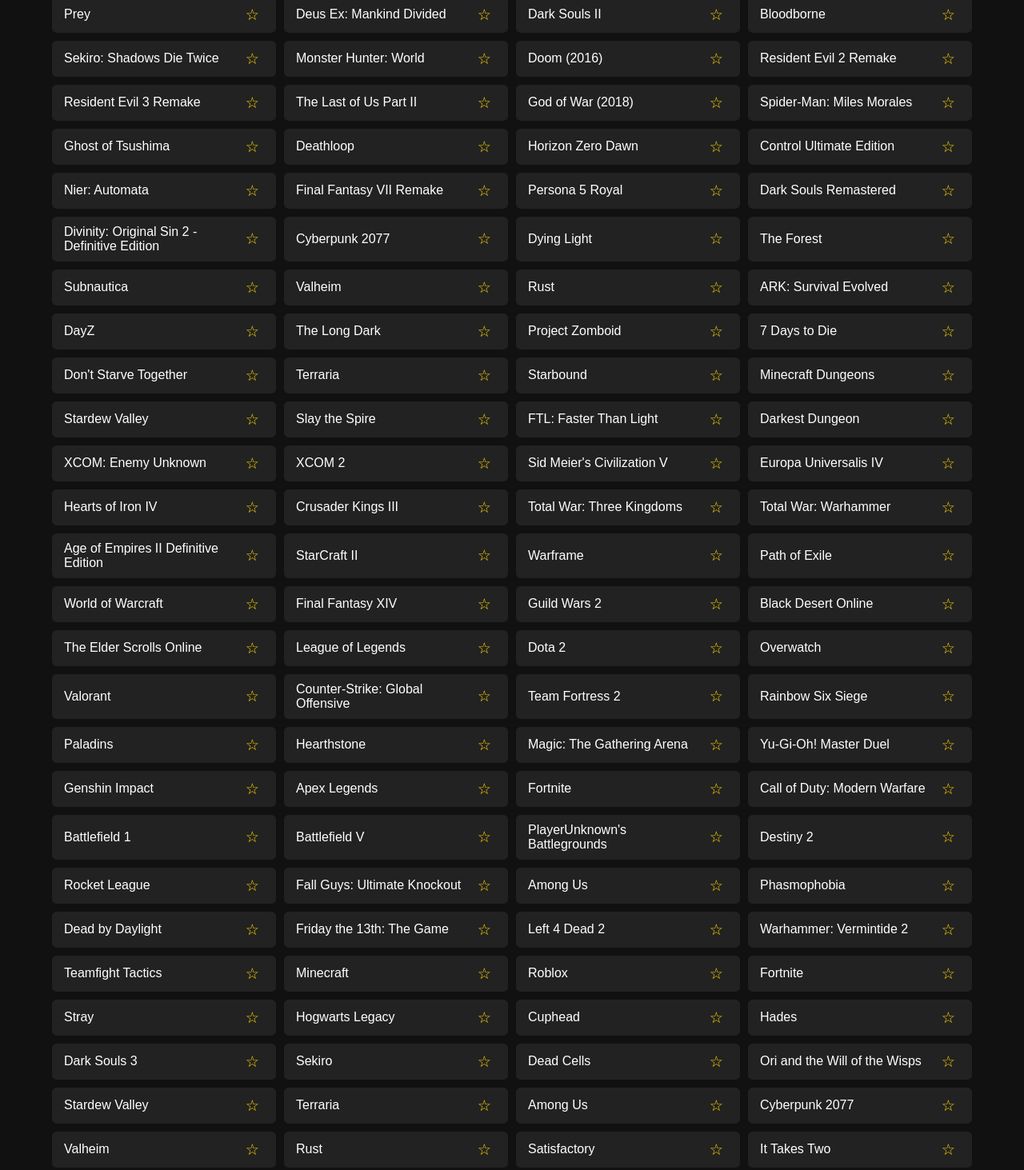
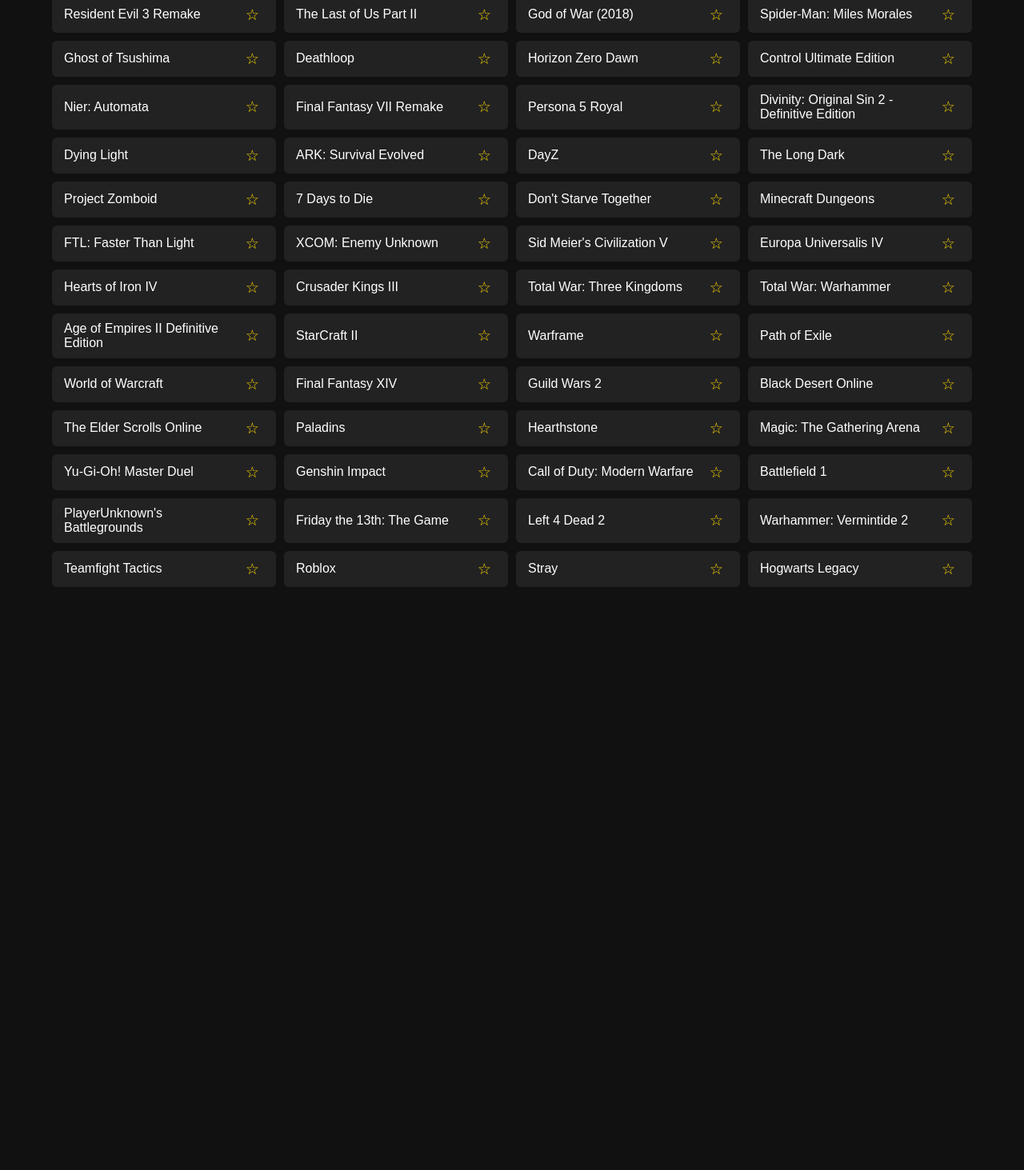
Before and after one commit to nikoo238/deals, a plain HTML site: page index.html in a window 1280 px wide. Shown: the part 2053-3516 px from the top of the page at 80% size. After the commit the page ends 2815 px from the top, so only its background shows below. Drawn offline with Linux system fonts and the light colour scheme.

Commit message:
Update index.html

```diff
--- a/index.html
+++ b/index.html
@@ -79,67 +79,27 @@ const games = [
       "Cyberpunk 2077","Valheim","Rust","Satisfactory","It Takes Two","Raft","BeamNG.drive",
       "No Man's Sky","The Forest","Sons of the Forest","Phasmophobia","Subnautica","Stardew Valley",
       "Fall Guys","FIFA 24","Forza Horizon 5","Batman: Arkham Knight","Spider-Man Remastered",
-  "God of War","Star Wars Jedi: Survivor","Lego Star Wars: The Skywalker Saga","Elden Ring",
-  "Sekiro","Hades","Hollow Knight","Terraria","Subnautica: Below Zero","Borderlands 3",
-  "Metro Exodus","DOOM Eternal","Control","Assassin's Creed Valhalla","Far Cry 6",
-  "Call of Duty: Warzone","Valorant","Apex Legends","Fortnite","Destiny 2","Among Trees",
-  "Cuphead","Divinity: Original Sin 2","Dark Souls 3","Monster Hunter World","The Outer Worlds",
-  "Ghostrunner","Watch Dogs Legion","Death Stranding","Slay the Spire","Celeste",
-  "Ori and the Will of the Wisps","Darkest Dungeon","Cities: Skylines","Noita",
-  "Factorio","Hollow Knight: Silksong","Microsoft Flight Simulator","Overwatch","Dota 2",
-  "League of Legends","Counter-Strike: Global Offensive","Minecraft","Grand Theft Auto IV",
-  "The Elder Scrolls V: Skyrim","Fallout 4","Battlefield V","Rainbow Six Siege",
-  "Rocket League","Team Fortress 2","The Division 2","Halo Infinite","CyberConnect2 Naruto",
-  "Diablo III","The Sims 4","Anno 1800","Blasphemous","Dead Cells","Stellaris",
-  "Kerbal Space Program","The Binding of Isaac","Super Meat Boy","Dead by Daylight",
-  "Valheim","Returnal","Spelunky 2","Cuphead","Among Us","Terraria","Hollow Knight",
-  "Starbound","No Man's Sky","Outer Wilds","Oxenfree","Tetris Effect","Farming Simulator 22",
-  "Portal 2","Half-Life: Alyx","Baldur's Gate 3","Disco Elysium","Dark Souls Remastered",
-  "Monster Hunter Rise","Mortal Kombat 11","Street Fighter V","Dead or Alive 6",
-  "Tekken 7","Fall Guys: Ultimate Knockout","Overcooked! 2","Human: Fall Flat",
-  "Kerbal Space Program 2","Godfall","The Witcher 2","Mass Effect Legendary Edition",
-  "Dragon Age: Inquisition","Sid Meier's Civilization VI","XCOM 2","Total War: Warhammer II",
-  "Gears 5","Sea of Thieves","Watch Dogs 2","Titanfall 2","For Honor","Divinity: Original Sin",
-  "Cuphead","Hotline Miami","Firewatch","Inside","Limbo","Hollow Knight","Ori and the Blind Forest",
-  "Metro 2033 Redux","The Talos Principle","The Outer Worlds","Borderlands 2","Bioshock Infinite",
-  "Dishonored 2","Prey","Deus Ex: Mankind Divided","Dark Souls II","Bloodborne",
-  "Sekiro: Shadows Die Twice","Monster Hunter: World","Doom (2016)","Resident Evil 2 Remake",
-  "Resident Evil 3 Remake","The Last of Us Part II","God of War (2018)","Spider-Man: Miles Morales",
-  "Ghost of Tsushima","Deathloop","Horizon Zero Dawn","Control Ultimate Edition",
-  "Nier: Automata","Final Fantasy VII Remake","Persona 5 Royal","Dark Souls Remastered",
-  "Divinity: Original Sin 2 - Definitive Edition","Cyberpunk 2077","Dying Light",
-  "The Forest","Subnautica","Valheim","Rust","ARK: Survival Evolved","DayZ",
-  "The Long Dark","Project Zomboid","7 Days to Die","Don't Starve Together","Terraria",
-  "Starbound","Minecraft Dungeons","Stardew Valley","Slay the Spire","FTL: Faster Than Light",
-  "Darkest Dungeon","XCOM: Enemy Unknown","XCOM 2","Sid Meier's Civilization V","Europa Universalis IV",
-  "Hearts of Iron IV","Crusader Kings III","Total War: Three Kingdoms","Total War: Warhammer",
-  "Age of Empires II Definitive Edition","StarCraft II","Warframe","Path of Exile",
-  "World of Warcraft","Final Fantasy XIV","Guild Wars 2","Black Desert Online",
-  "The Elder Scrolls Online","League of Legends","Dota 2","Overwatch","Valorant",
-  "Counter-Strike: Global Offensive","Team Fortress 2","Rainbow Six Siege","Paladins",
-  "Hearthstone","Magic: The Gathering Arena","Yu-Gi-Oh! Master Duel","Genshin Impact",
-  "Apex Legends","Fortnite","Call of Duty: Modern Warfare","Battlefield 1","Battlefield V",
-  "PlayerUnknown's Battlegrounds","Destiny 2","Rocket League","Fall Guys: Ultimate Knockout",
-  "Among Us","Phasmophobia","Dead by Daylight","Friday the 13th: The Game",
-  "Left 4 Dead 2","Warhammer: Vermintide 2","Teamfight Tactics","Minecraft","Roblox",
-  "Fortnite","Stray","Hogwarts Legacy","Cuphead","Hades","Dark Souls 3","Sekiro",
-  "Dead Cells","Ori and the Will of the Wisps","Stardew Valley","Terraria","Among Us",
-  "Cyberpunk 2077","Valheim","Rust","Satisfactory","It Takes Two","Raft","BeamNG.drive",
-  "No Man's Sky","The Forest","Sons of the Forest","Phasmophobia","Subnautica","Stardew Valley",
-  "Fall Guys","FIFA 24","Forza Horizon 5","Batman: Arkham Knight","Spider-Man Remastered",
       "God of War","Star Wars Jedi: Survivor","Lego Star Wars: The Skywalker Saga"
     ];
-
 
     const gameList = document.getElementById("gameList");
     let showingFavs = false;
 
-    const favorites = JSON.parse(localStorage.getItem("favorites") || "[]");
+    let favorites = JSON.parse(localStorage.getItem("favorites") || "[]");
+
+    function saveFavorites() {
+      // Favorileri localStorage'a kaydet
+      localStorage.setItem("favorites", JSON.stringify(favorites));
+    }
 
     function renderList() {
       gameList.innerHTML = "";
       const arr = showingFavs ? games.filter(g => favorites.includes(g)) : games;
-      arr.forEach(title => {
+
+      // Tekrar eden oyunları engellemek için Set kullanıyoruz
+      const uniqueArr = [...new Set(arr)];
+
+      uniqueArr.forEach(title => {
         const wrapper = document.createElement("div");
         wrapper.className = "game";
 
@@ -151,11 +111,13 @@ const games = [
         favBtn.innerText = favorites.includes(title) ? "★" : "☆";
         favBtn.onclick = e => {
           e.preventDefault();
-          const idx = favorites.indexOf(title);
-          if (idx >= 0) favorites.splice(idx, 1);
-          else favorites.push(title);
-          localStorage.setItem("favorites", JSON.stringify(favorites));
-          favBtn.innerText = favorites.includes(title) ? "★" : "☆";
+          if (favorites.includes(title)) {
+            favorites = favorites.filter(f => f !== title);
+          } else {
+            favorites.push(title);
+          }
+          saveFavorites();
+          renderList();
         };
 
         wrapper.appendChild(link);
```
Lines whose indentation alone changed are shown as unchanged.
